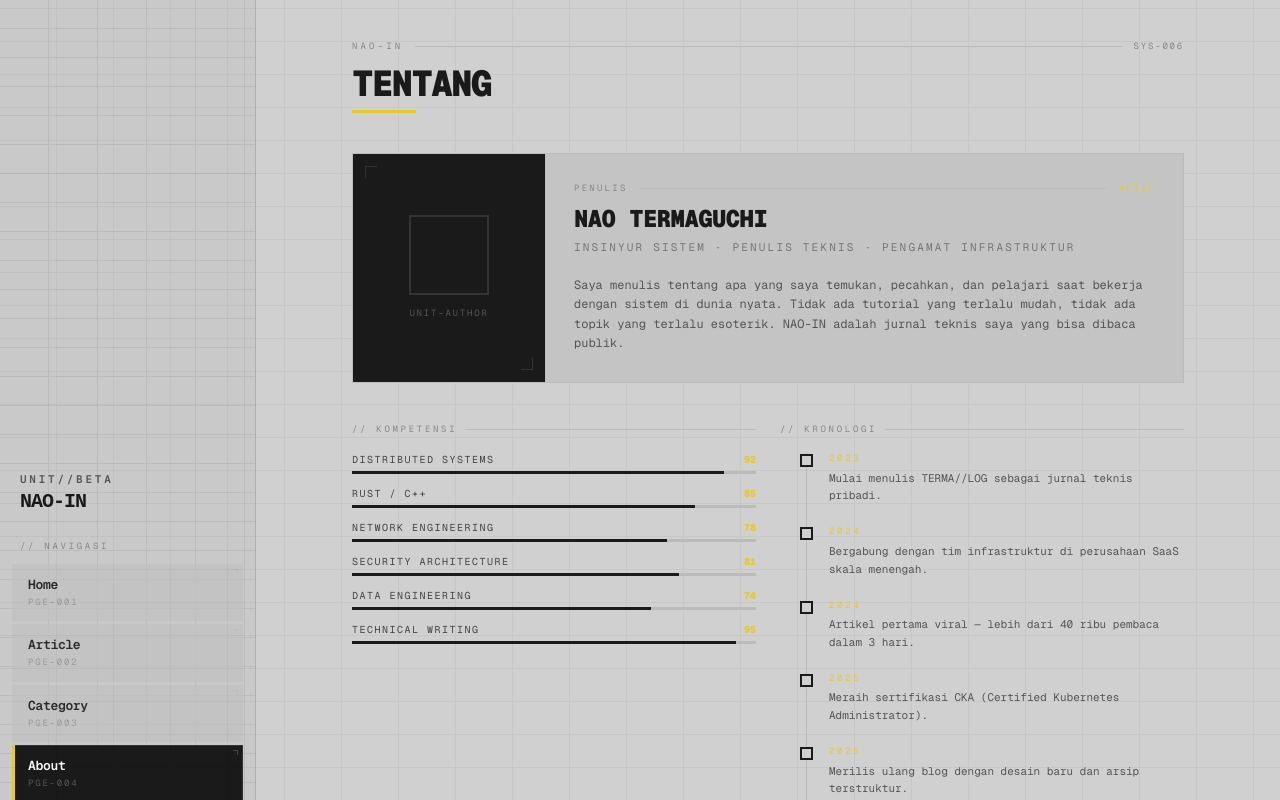
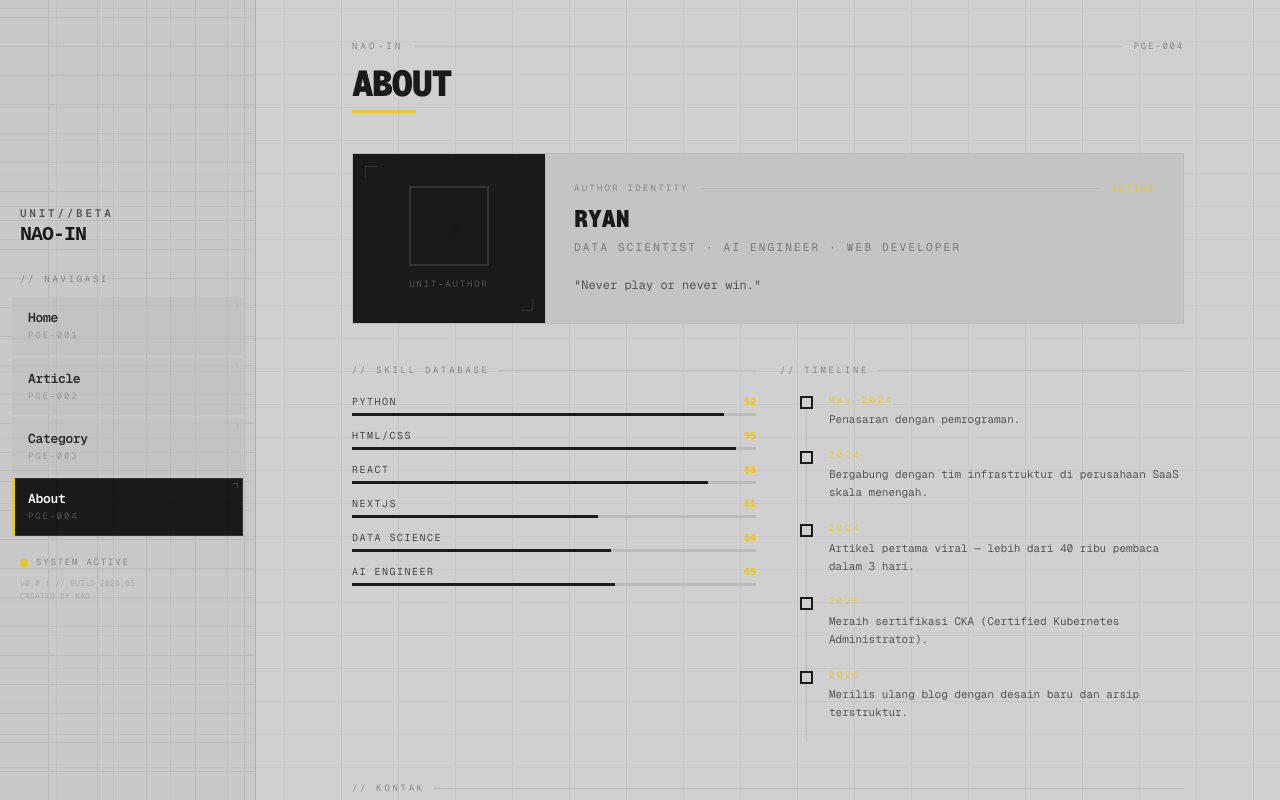
Before and after one commit to RyannPy/nao-in, a Next.js app: page /about in a window 1280 px wide. Shown: the top 800 px of the page. Built offline with nearby package versions, Linux system fonts and the light colour scheme.

Commit message:
fix: fixed sidebar and update web text content

```diff
--- a/src/app/about/page.tsx
+++ b/src/app/about/page.tsx
@@ -5,26 +5,50 @@
 // ─── Dummy data ───────────────────────────────────────────────────────────────
 
 const SKILLS = [
-  { name: "Distributed Systems",  level: 92 },
-  { name: "Rust / C++",           level: 85 },
-  { name: "Network Engineering",  level: 78 },
-  { name: "Security Architecture",level: 81 },
-  { name: "Data Engineering",     level: 74 },
-  { name: "Technical Writing",    level: 95 },
+  { name: "PYTHON", level: 92 },
+  { name: "HTML/CSS", level: 95 },
+  { name: "REACT", level: 88 },
+  { name: "NEXTJS", level: 61 },
+  { name: "DATA SCIENCE", level: 64 },
+  { name: "AI ENGINEER", level: 65 },
 ];
 
 const TIMELINE = [
-  { year: "2023", event: "Mulai menulis TERMA//LOG sebagai jurnal teknis pribadi." },
-  { year: "2024", event: "Bergabung dengan tim infrastruktur di perusahaan SaaS skala menengah." },
-  { year: "2024", event: "Artikel pertama viral — lebih dari 40 ribu pembaca dalam 3 hari." },
-  { year: "2025", event: "Meraih sertifikasi CKA (Certified Kubernetes Administrator)." },
-  { year: "2026", event: "Merilis ulang blog dengan desain baru dan arsip terstruktur." },
+  {
+    year: "May 2024",
+    event: "Penasaran dengan pemrograman.",
+  },
+  {
+    year: "2024",
+    event:
+      "Bergabung dengan tim infrastruktur di perusahaan SaaS skala menengah.",
+  },
+  {
+    year: "2024",
+    event: "Artikel pertama viral — lebih dari 40 ribu pembaca dalam 3 hari.",
+  },
+  {
+    year: "2025",
+    event: "Meraih sertifikasi CKA (Certified Kubernetes Administrator).",
+  },
+  {
+    year: "2026",
+    event: "Merilis ulang blog dengan desain baru dan arsip terstruktur.",
+  },
 ];
 
 const CONTACT = [
-  { label: "EMAIL",   value: "nao@termalog.dev",          href: "mailto:nao@termalog.dev" },
-  { label: "GITHUB",  value: "github.com/nao-termalog",   href: "https://github.com" },
-  { label: "RSS",     value: "termalog.dev/rss.xml",      href: "/rss.xml" },
+  {
+    label: "EMAIL",
+    value: "ryanbayu155@gmail.com",
+    href: "mailto:ryanbayu155@gmail.com",
+  },
+  {
+    label: "GITHUB",
+    value: "https://github.com/RyannPy",
+    href: "https://github.com/RyannPy",
+  },
+  { label: "RSS", value: "nao-in.dev/rss.xml", href: "/rss.xml" },
 ];
 
 // ─── Page ─────────────────────────────────────────────────────────────────────
@@ -32,7 +56,6 @@
 export default function AboutPage() {
   return (
     <div className="min-h-screen bg-[#d0d0d0] font-mono text-[#1a1a1a] relative overflow-x-hidden">
-
       {/* ── Background texture ── */}
       <div
         aria-hidden
@@ -45,23 +68,25 @@
       />
 
       <div className="relative z-10 px-8 py-10 max-w-4xl mx-auto">
-
         {/* ── Page header ── */}
         <header className="mb-10">
           <div className="flex items-center gap-3 mb-3">
-            <span className="text-[9px] tracking-[0.35em] text-[#888] uppercase">NAO-IN</span>
+            <span className="text-[9px] tracking-[0.35em] text-[#888] uppercase">
+              NAO-IN
+            </span>
             <span className="h-px flex-1 bg-[#bbb]" />
-            <span className="text-[9px] tracking-[0.2em] text-[#888]">SYS-006</span>
+            <span className="text-[9px] tracking-[0.2em] text-[#888]">
+              PGE-004
+            </span>
           </div>
           <h1 className="text-4xl font-black tracking-tighter leading-none uppercase text-[#1a1a1a]">
-            TENTANG
+            ABOUT
           </h1>
-          <div className="mt-2 h-[3px] w-16 bg-[#e8c830]" />
+          <div className="mt-2 h-0.75 w-16 bg-[#e8c830]" />
         </header>
 
         {/* ── Identity card ── */}
         <div className="flex flex-col md:flex-row gap-px bg-[#bbb] border border-[#bbb] mb-10">
-
           {/* Avatar placeholder */}
           <div className="bg-[#1a1a1a] md:w-48 shrink-0 flex flex-col items-center justify-center p-8 relative">
             <span className="absolute top-3 left-3 w-3 h-3 border-t border-l border-[#333]" />
@@ -69,47 +94,58 @@
             <div className="w-20 h-20 border-2 border-[#333] flex items-center justify-center text-3xl select-none">
               ◈
             </div>
-            <span className="mt-3 text-[9px] tracking-[0.2em] text-[#555]">UNIT-AUTHOR</span>
+            <span className="mt-3 text-[9px] tracking-[0.2em] text-[#555]">
+              UNIT-AUTHOR
+            </span>
           </div>
 
           {/* Bio */}
           <div className="bg-[#c4c4c4] p-7 flex-1">
             <div className="flex items-center gap-3 mb-2">
-              <span className="text-[9px] tracking-[0.25em] text-[#888]">PENULIS</span>
+              <span className="text-[9px] tracking-[0.25em] text-[#888]">
+                AUTHOR IDENTITY
+              </span>
               <span className="h-px flex-1 bg-[#bbb]" />
-              <span className="text-[9px] tracking-[0.2em] text-[#e8c830]">AKTIF</span>
+              <span className="text-[9px] tracking-[0.2em] text-[#e8c830]">
+                ACTIVE
+              </span>
             </div>
-            <h2 className="text-2xl font-black tracking-tight uppercase mb-1">Nao Termaguchi</h2>
+            <h2 className="text-2xl font-black tracking-tight uppercase mb-1">
+              RYAN
+            </h2>
             <p className="text-[11px] tracking-[0.2em] text-[#777] mb-5 uppercase">
-              Insinyur Sistem · Penulis Teknis · Pengamat Infrastruktur
+              Data Scientist · AI Engineer · Web Developer
             </p>
             <p className="text-[12px] text-[#555] leading-relaxed max-w-xl">
-              Saya menulis tentang apa yang saya temukan, pecahkan, dan pelajari saat bekerja dengan sistem di dunia nyata.
-              Tidak ada tutorial yang terlalu mudah, tidak ada topik yang terlalu esoterik.
-              NAO-IN adalah jurnal teknis saya yang bisa dibaca publik.
+              "Never play or never win."
             </p>
           </div>
         </div>
 
         {/* ── Two-column layout ── */}
         <div className="grid grid-cols-1 md:grid-cols-2 gap-6 mb-10">
-
           {/* Skills */}
           <div>
             <div className="flex items-center gap-2 mb-4">
-              <span className="text-[9px] tracking-[0.3em] text-[#888]">{"// KOMPETENSI"}</span>
+              <span className="text-[9px] tracking-[0.3em] text-[#888]">
+                {"// SKILL DATABASE"}
+              </span>
               <span className="h-px flex-1 bg-[#bbb]" />
             </div>
             <div className="flex flex-col gap-3">
               {SKILLS.map((sk) => (
                 <div key={sk.name}>
                   <div className="flex justify-between mb-1">
-                    <span className="text-[10px] tracking-[0.15em] text-[#444] uppercase">{sk.name}</span>
-                    <span className="text-[10px] font-black text-[#e8c830]">{sk.level}</span>
+                    <span className="text-[10px] tracking-[0.15em] text-[#444] uppercase">
+                      {sk.name}
+                    </span>
+                    <span className="text-[10px] font-black text-[#e8c830]">
+                      {sk.level}
+                    </span>
                   </div>
-                  <div className="h-[3px] bg-[#bbb]">
+                  <div className="h-0.75 bg-[#bbb]">
                     <div
-                      className="h-[3px] bg-[#1a1a1a] transition-all duration-700"
+                      className="h-0.75 bg-[#1a1a1a] transition-all duration-700"
                       style={{ width: `${sk.level}%` }}
                     />
                   </div>
@@ -121,20 +157,26 @@
           {/* Timeline */}
           <div>
             <div className="flex items-center gap-2 mb-4">
-              <span className="text-[9px] tracking-[0.3em] text-[#888]">{"// KRONOLOGI"}</span>
+              <span className="text-[9px] tracking-[0.3em] text-[#888]">
+                {"// TIMELINE"}
+              </span>
               <span className="h-px flex-1 bg-[#bbb]" />
             </div>
             <div className="flex flex-col relative">
               {/* vertical line */}
-              <div className="absolute left-[26px] top-0 bottom-0 w-px bg-[#bbb]" />
+              <div className="absolute left-6.5 top-0 bottom-0 w-px bg-[#bbb]" />
 
               {TIMELINE.map((item, i) => (
                 <div key={i} className="flex gap-4 mb-5 relative">
                   {/* dot */}
-                  <div className="shrink-0 w-[13px] h-[13px] border-2 border-[#1a1a1a] bg-[#d0d0d0] mt-[2px] z-10 ml-[20px]" />
+                  <div className="shrink-0 w-3.25 h-3.25 border-2 border-[#1a1a1a] bg-[#d0d0d0] mt-0.5 z-10 ml-5" />
                   <div>
-                    <span className="text-[9px] tracking-[0.3em] text-[#e8c830] block mb-1">{item.year}</span>
-                    <p className="text-[11px] text-[#555] leading-relaxed">{item.event}</p>
+                    <span className="text-[9px] tracking-[0.3em] text-[#e8c830] block mb-1">
+                      {item.year}
+                    </span>
+                    <p className="text-[11px] text-[#555] leading-relaxed">
+                      {item.event}
+                    </p>
                   </div>
                 </div>
               ))}
@@ -145,7 +187,9 @@
         {/* ── Contact ── */}
         <div className="mb-10">
           <div className="flex items-center gap-2 mb-4">
-            <span className="text-[9px] tracking-[0.3em] text-[#888]">{"// KONTAK"}</span>
+            <span className="text-[9px] tracking-[0.3em] text-[#888]">
+              {"// KONTAK"}
+            </span>
             <span className="h-px flex-1 bg-[#bbb]" />
           </div>
           <div className="flex flex-col gap-px bg-[#bbb] border border-[#bbb]">
@@ -157,7 +201,7 @@
                 rel="noopener noreferrer"
                 className="group flex items-center gap-6 bg-[#c9c9c9] px-5 py-4 hover:bg-[#1a1a1a] transition-colors duration-150 relative"
               >
-                <span className="absolute left-0 top-0 bottom-0 w-[3px] bg-[#e8c830] scale-x-0 group-hover:scale-x-100 origin-left transition-transform duration-150" />
+                <span className="absolute left-0 top-0 bottom-0 w-0.75 bg-[#e8c830] scale-x-0 group-hover:scale-x-100 origin-left transition-transform duration-150" />
                 <span className="text-[9px] tracking-[0.25em] text-[#999] group-hover:text-[#555] w-16 shrink-0 transition-colors">
                   {c.label}
                 </span>
@@ -175,12 +219,14 @@
         {/* ── Disclaimer ── */}
         <div className="border border-[#bbb] bg-[#c4c4c4] px-6 py-5 relative">
           <span className="absolute top-3 right-3 w-3 h-3 border-t border-r border-[#bbb]" />
-          <span className="text-[9px] tracking-[0.25em] text-[#888] block mb-2">{"// CATATAN"}</span>
+          <span className="text-[9px] tracking-[0.25em] text-[#888] block mb-2">
+            {"// CATATAN"}
+          </span>
           <p className="text-[11px] text-[#666] leading-relaxed">
-            Semua opini, analisis, dan kesalahan di blog ini adalah milik saya sendiri
-            dan tidak mencerminkan pandangan pemberi kerja manapun. Kode dan konten
-            tersedia bebas kecuali disebutkan sebaliknya. Jika Anda menemukan
-            kesalahan teknis, beri tahu saya.
+            Semua opini, analisis, dan kesalahan di blog ini adalah milik saya
+            sendiri dan tidak mencerminkan pandangan pemberi kerja manapun. Kode
+            dan konten tersedia bebas kecuali disebutkan sebaliknya. Jika Anda
+            menemukan kesalahan teknis, beri tahu saya.
           </p>
         </div>
 
@@ -192,12 +238,15 @@
                 <span className="animate-ping absolute inline-flex h-full w-full rounded-full bg-[#e8c830] opacity-60" />
                 <span className="relative inline-flex rounded-full h-2 w-2 bg-[#e8c830]" />
               </span>
-              <span className="text-[9px] tracking-[0.2em] text-[#888]">SISTEM AKTIF</span>
+              <span className="text-[9px] tracking-[0.2em] text-[#888]">
+                SISTEM AKTIF
+              </span>
             </div>
-            <span className="text-[9px] tracking-[0.2em] text-[#aaa]">NAO-IN © 2026</span>
+            <span className="text-[9px] tracking-[0.2em] text-[#aaa]">
+              NAO-IN © 2026
+            </span>
           </div>
         </footer>
-
       </div>
     </div>
   );
--- a/src/app/articles/page.tsx
+++ b/src/app/articles/page.tsx
@@ -87,14 +87,6 @@
     readTime: "10 MIN",
     status: "PUBLISH",
   },
-  {
-    tag: "ART-010",
-    category: "Infrastruktur",
-    title: "GitOps di Dunia Nyata: Pelajaran dari Produksi",
-    date: "01 APR 2026",
-    readTime: "14 MIN",
-    status: "PUBLISH",
-  },
 ];
 
 const CATEGORIES = [
@@ -144,17 +136,13 @@
             </span>
             <span className="h-px flex-1 bg-[#bbb]" />
             <span className="text-[9px] tracking-[0.2em] text-[#888]">
-              SYS-002
+              PGE-002
             </span>
           </div>
           <h1 className="text-4xl font-black tracking-tighter leading-none uppercase text-[#1a1a1a]">
             ARTIKEL
           </h1>
-          <div className="mt-2 h-[3px] w-16 bg-[#e8c830]" />
-          <p className="mt-4 text-[12px] text-[#666] leading-relaxed max-w-lg">
-            Arsip penuh tulisan teknis. Gunakan filter di bawah untuk
-            mempersempit pencarian.
-          </p>
+          <div className="mt-2 h-0.75 w-16 bg-[#e8c830]" />
         </header>
 
         {/* ── Search bar ── */}
@@ -172,7 +160,7 @@
         </div>
 
         {/* ── Category filter ── */}
-        <div className="flex flex-wrap gap-[3px] mb-8">
+        <div className="flex flex-wrap gap-0.75 mb-8">
           {CATEGORIES.map((cat) => (
             <button
               key={cat}
--- a/src/app/categories/page.tsx
+++ b/src/app/categories/page.tsx
@@ -126,7 +126,6 @@
   return (
     <div
       className="min-h-screen bg-[#d0d0d0] font-mono text-[#1a1a1a] relative overflow-x-hidden"
-      style={{ fontFamily: "'Courier New', Courier, monospace" }}
     >
       {/* Inline CSS — pure CSS hover, no JS state */}
       <style>{`
@@ -229,18 +228,20 @@
       <div className="relative z-10 px-8 py-10 max-w-5xl mx-auto">
 
         {/* ── Page header ── */}
-        <header className="mb-12">
+        <header className="mb-10">
           <div className="flex items-center gap-3 mb-3">
             <span className="text-[9px] tracking-[0.35em] text-[#888] uppercase">
               NAO-IN
             </span>
             <span className="h-px flex-1 bg-[#bbb]" />
-            <span className="text-[9px] tracking-[0.2em] text-[#888]">SYS-003</span>
+            <span className="text-[9px] tracking-[0.2em] text-[#888]">
+              PGE-003
+            </span>
           </div>
           <h1 className="text-4xl font-black tracking-tighter leading-none uppercase text-[#1a1a1a]">
             CATEGORY
           </h1>
-          <div className="mt-2 h-[3px] w-16 bg-[#e8c830]" />
+          <div className="mt-2 h-0.75 w-16 bg-[#e8c830]" />
         </header>
 
         {/* ── Section label ── */}
--- a/src/app/layout.tsx
+++ b/src/app/layout.tsx
@@ -27,7 +27,7 @@
     <html lang="en" className={`${geistSans.variable} ${geistMono.variable} h-full antialiased`}>
         <body className="min-h-screen flex">
         <DesktopSidebar activePath="/" />
-        <main className="flex-1">{children}</main>
+        <main className="flex-1 ml-64">{children}</main>
       </body>
     </html>
   );
--- a/src/app/page.tsx
+++ b/src/app/page.tsx
@@ -83,13 +83,13 @@
             </span>
             <span className="h-px flex-1 bg-[#bbb]" />
             <span className="text-[9px] tracking-[0.2em] text-[#888]">
-              INDEX
+              PGE-001
             </span>
           </div>
           <h1 className="text-4xl font-black tracking-tighter leading-none uppercase text-[#1a1a1a]">
             BERANDA
           </h1>
-          <div className="mt-2 h-[3px] w-16 bg-[#e8c830]" />
+          <div className="mt-2 h-0.75 w-16 bg-[#e8c830]" />
         </header>
 
         {/* ── Stats bar ── */}
--- a/src/components/CategoryBadge.tsx
+++ b/src/components/CategoryBadge.tsx
@@ -42,11 +42,11 @@
       style={MONO}
       className={[
         // Base
-        "inline-flex items-center px-2 py-[3px]",
+        "inline-flex items-center px-2 py-0.75",
         "text-[8px] font-semibold tracking-[0.28em] uppercase leading-none",
         "select-none shrink-0",
         // Left tick — decorative
-        "relative pl-[18px]",
+        "relative pl-4.5",
         // Variant
         VARIANT_STYLES[variant],
         className,
@@ -57,7 +57,7 @@
       {/* Left accent tick */}
       <span
         aria-hidden
-        className="absolute left-[7px] top-1/2 -translate-y-1/2 w-[3px] h-[3px] rounded-none"
+        className="absolute left-1.75 top-1/2 -translate-y-1/2 w-0.75 h-0.75 rounded-none"
         style={{
           background:
             variant === "ghost"
--- a/src/components/DesktopSidebar.tsx
+++ b/src/components/DesktopSidebar.tsx
@@ -56,7 +56,7 @@
   const pathname = usePathname();
 
   return (
-    <aside className="hidden lg:flex flex-col justify-center w-64 min-h-screen bg-[#c9c9c9] border-r border-[#b0b0b0] select-none relative overflow-hidden">
+    <aside className="hidden lg:flex fixed left-0 top-0 flex-col justify-center w-64 h-screen bg-[#c9c9c9] border-r border-[#b0b0b0] select-none overflow-hidden">
       {/* ── Decorative texture ── */}
       <div
         aria-hidden
```
Also changed, not shown: src/components/ArticleCard.tsx (+9 -28 lines).
